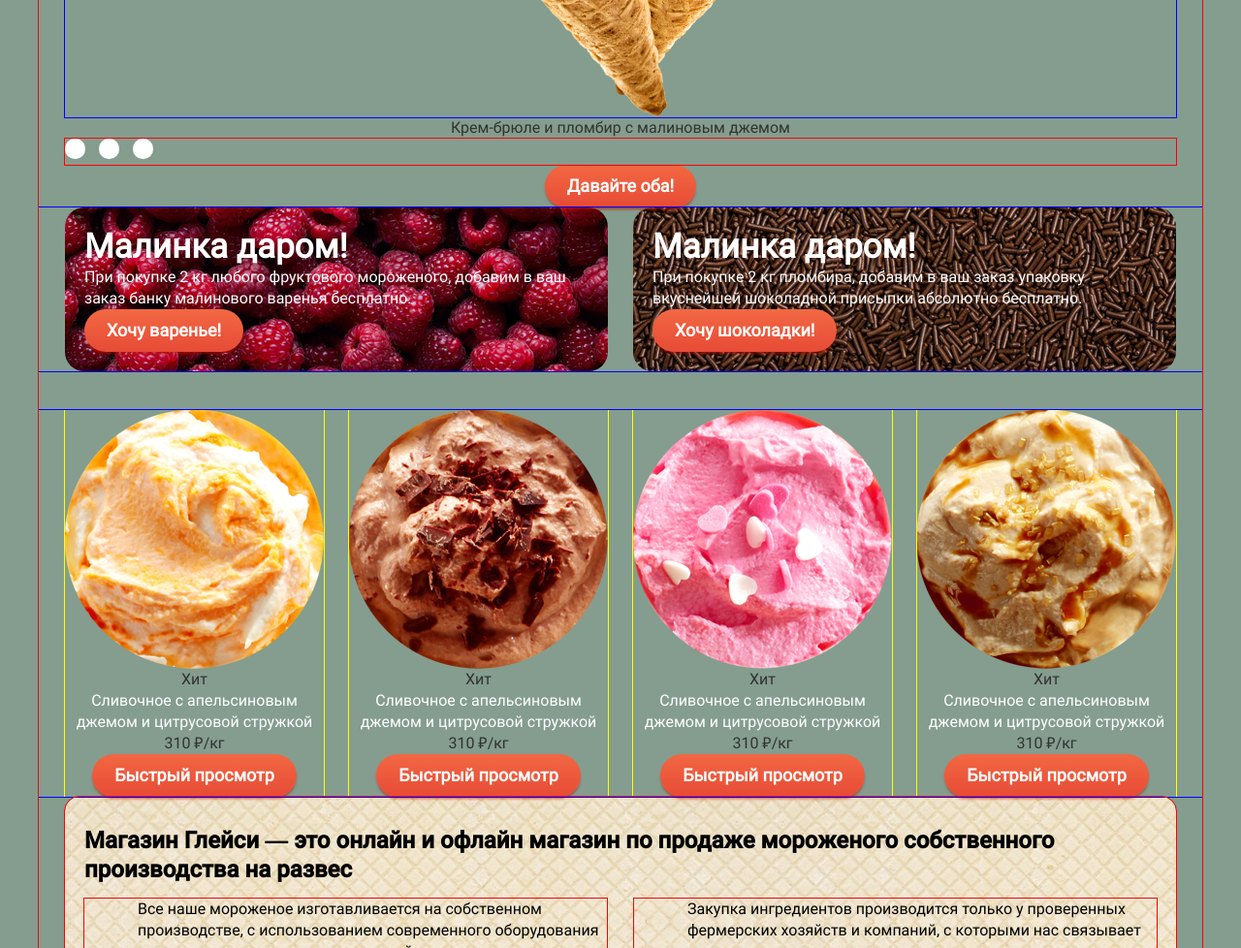
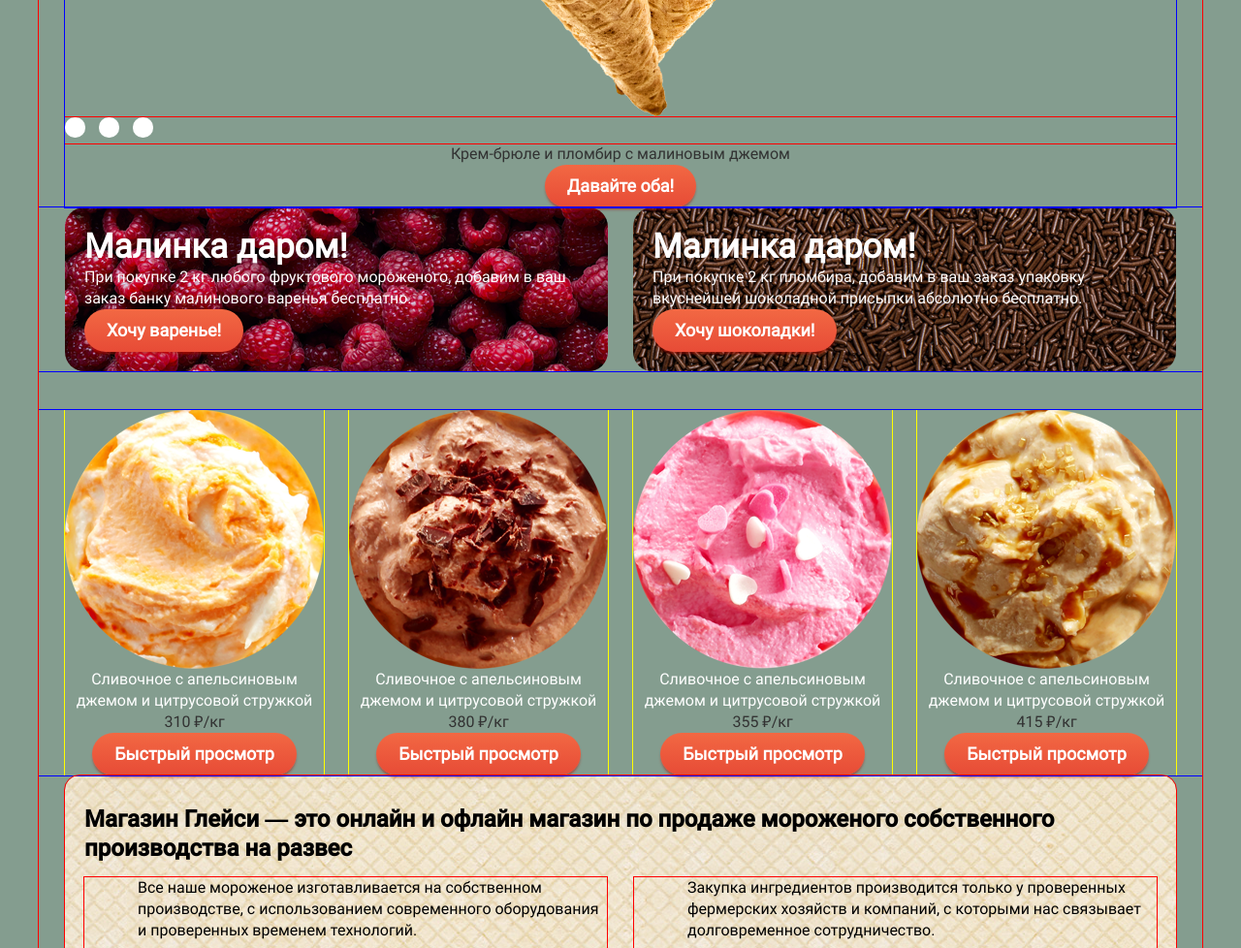
Before and after one commit to judy99/24135-gllacy, a plain HTML site: page index.html in a window 1280 px wide. Shown: the part 540-1518 px from the top of the page at 97% size. Drawn offline with Linux system fonts and the light colour scheme; files whose address does not match are found by name.

Commit message:
Изменения в разметке
Изменение в разметке товара, добавление классов в слайдер и блок
информации о продукции

```diff
--- a/index.html
+++ b/index.html
@@ -61,14 +61,14 @@
       <div class="slider">
         <div class="slider-pic">
           <img src="img/slider/pic-01.png" width="647" height="584" alt="Крем-брюле и пломбир с малиновым джемом">
+          <div class="slider-points">
+            <a href="#" class="slider-active"></a>
+            <a href="#"></a>
+            <a href="#"></a>
+          </div>
+          <div class="slider-title">Крем-брюле и пломбир с малиновым джемом</div>
+        <a class="btn slider-btn">Давайте оба!</a>
         </div>
-        <div class="slider-title">Крем-брюле и пломбир с малиновым джемом</div>
-        <div class="slider-points">
-          <a href="#"></a>
-          <a href="#"></a>
-          <a href="#"></a>
-        </div>
-        <a class="btn slider-btn">Давайте оба!</a>
       </div>
       <div class="promo-content clearfix">
         <div class="promo promo-left-col">
@@ -88,40 +88,36 @@
       </div>
       <div class="catalog">
         <ul class="list-item">
-          <li class="item">
+          <li class="item item-bestseller">
             <img class="item-pic" src="img/goods/r1/1.png" alt="item" width="267" height="267">
-            <div class="item-bestseller">Хит</div>
             <div class="item-title">
               <a href="#">Сливочное с апельсиновым джемом и цитрусовой стружкой</a>
             </div>
-            <div class="item-price">310 &#8381;/кг</div>
+            <div class="item-price">310 <span class="rub">&#8381;</span><span class="kg">/кг</span></div>
             <a href="#" class="btn btn-view">Быстрый просмотр</a>
           </li>
-          <li class="item">
+          <li class="item item-bestseller">
             <img class="item-pic" src="img/goods/r1/2.png" alt="item" width="267" height="267">
-            <div class="item-bestseller">Хит</div>
             <div class="item-title">
               <a href="#">Сливочное с апельсиновым джемом и цитрусовой стружкой</a>
             </div>
-            <div class="item-price">310 &#8381;/кг</div>
+            <div class="item-price">380 <span class="rub">&#8381;</span><span class="kg">/кг</span></div>
             <a href="#" class="btn btn-view">Быстрый просмотр</a>
           </li>
-          <li class="item">
+          <li class="item item-bestseller">
             <img class="item-pic" src="img/goods/r1/3.png" alt="item" width="267" height="267">
-            <div class="item-bestseller">Хит</div>
             <div class="item-title">
               <a href="#">Сливочное с апельсиновым джемом и цитрусовой стружкой</a>
             </div>
-            <div class="item-price">310 &#8381;/кг</div>
+            <div class="item-price">355 <span class="rub">&#8381;</span><span class="kg">/кг</span></div>
             <a href="#" class="btn btn-view">Быстрый просмотр</a>
           </li>
-          <li class="item">
+          <li class="item item-bestseller">
             <img class="item-pic" src="img/goods/r1/4.png" alt="item" width="267" height="267">
-            <div class="item-bestseller">Хит</div>
             <div class="item-title">
               <a href="#">Сливочное с апельсиновым джемом и цитрусовой стружкой</a>
             </div>
-            <div class="item-price">310 &#8381;/кг</div>
+            <div class="item-price">415 <span class="rub">&#8381;</span><span class="kg">/кг</span></div>
             <a href="#" class="btn btn-view">Быстрый просмотр</a>
           </li>
         </ul>
@@ -131,18 +127,18 @@
         Магазин Глейси  — это онлайн и офлайн магазин по продаже мороженого собственного производства на развес
         </h2>
         <div class="about-product about-product-left">
-          <p>
+          <p class="marked marked-ice">
             Все наше мороженое изготавливается на собственном производстве, с использованием современного оборудования и проверенных временем технологий.
           </p>
-          <p>
+          <p class="marked marked-leaf">
             Для приготовления мороженого используются настоящие сливки и молоко высочайшего качества. Все дополнительные ингредиенты и добавки произведены из натурального, экологически чистого сырья.
           </p>
         </div>
         <div class="about-product about-product-right">
-          <p>
+          <p class="marked marked-cow">
             Закупка ингредиентов  производится только у проверенных фермерских хозяйств и компаний, с которыми нас связывает долговременное сотрудничество.
           </p>
-          <p>
+          <p class="marked marked-therm">
             Доставка нашего мороженого до заказчиков осуществляется в специальном термопаке, который не дает мороженому растаять в пути и позволяет ему сохранить свой превосходный вкус.
           </p>
         </div>
@@ -199,7 +195,7 @@
         </div>
         <nav class="footer-nav clearfix">
           <div class="footer-nav-col1">
-            <a href="#"><span>Для поставщиков</span></a>
+            <a href="#" class="marked marked-heart"><span>Для поставщиков</span></a>
             <a href="#"><span>О производстве</span></a>
           </div>
           <div class="footer-nav-col2">
```
Also changed, not shown: catalog.html (+13 -13 lines).
